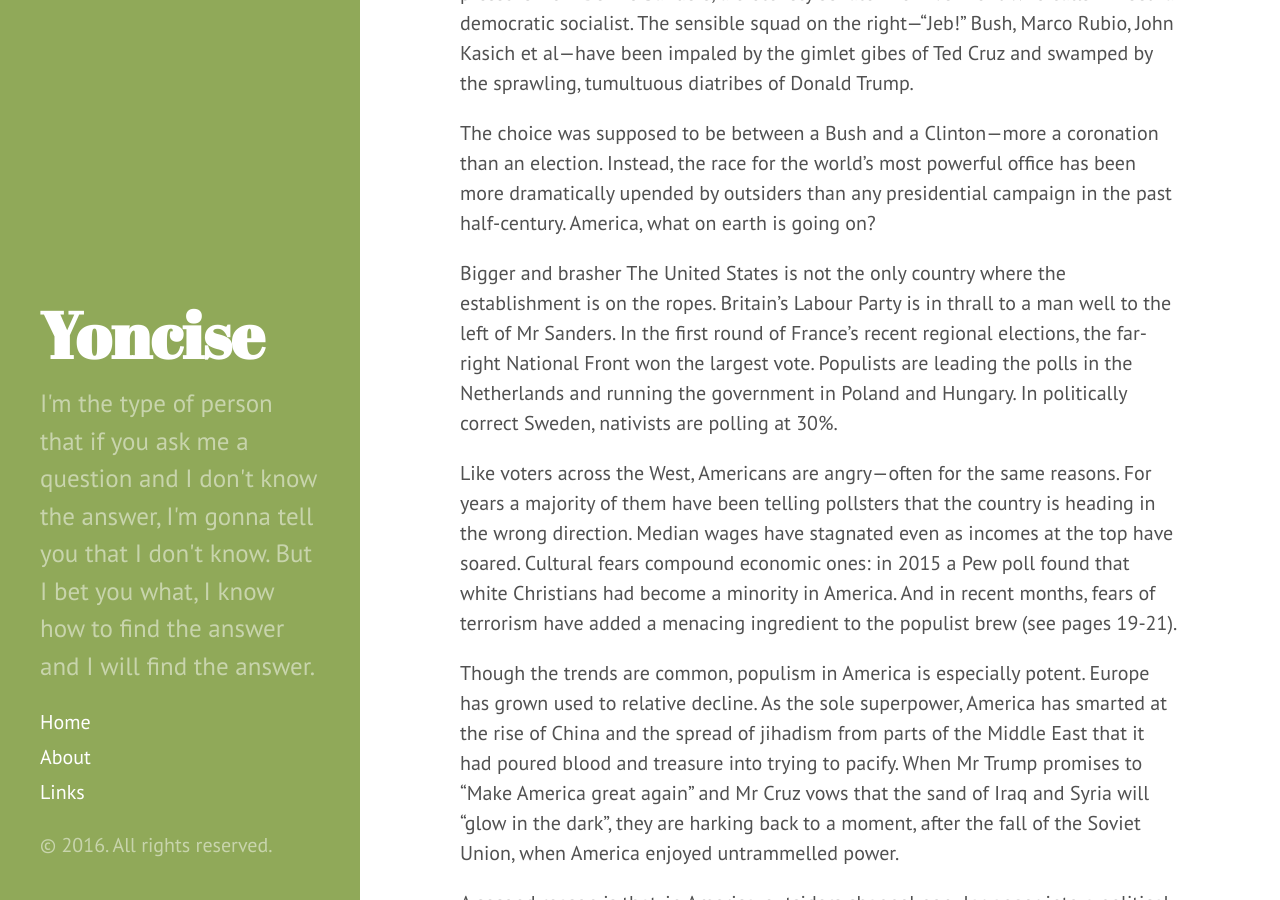
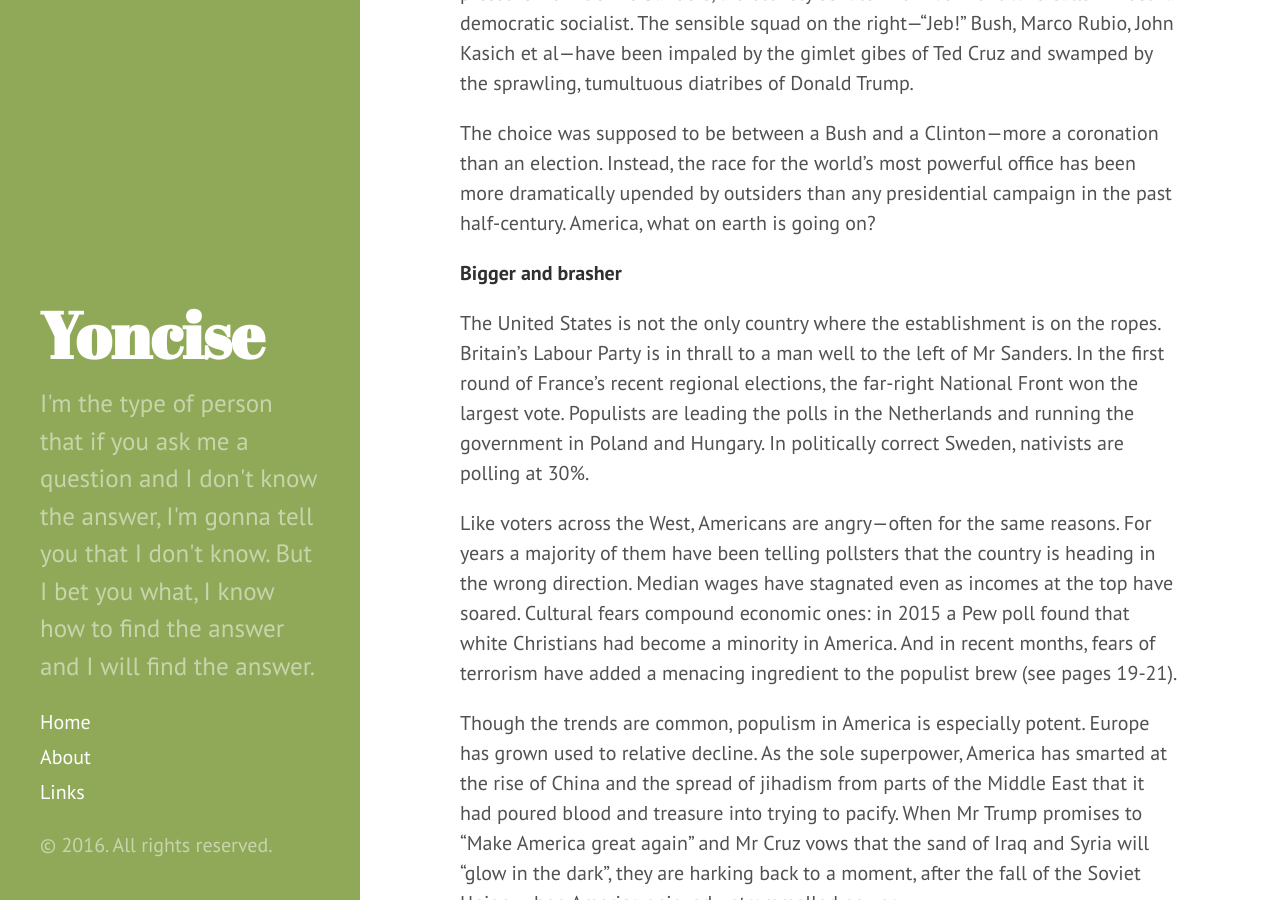
Before and after one commit to yoncise/yoncise.github.io, a Jekyll site: the page built from _posts/2016-02-03-The-brawl-begins.md, in a window 1280 px wide and 900 px high, scrolled down 862 px. Built offline with Jekyll 4.4.1, drawn with Linux system fonts in a browser that asks for light colours; some of the changed text lies outside the part shown.

Commit message:
bold subtitle

```diff
--- a/_posts/2016-02-03-The-brawl-begins.md
+++ b/_posts/2016-02-03-The-brawl-begins.md
@@ -20,7 +20,8 @@ The choice was supposed to be between a Bush and a Clinton—more a coronation t
 most powerful office has been more dramatically upended by outsiders than any presidential campaign in the past half-century. America,
 what on earth is going on?
 
-Bigger and brasher
+__Bigger and brasher__
+
 The United States is not the only country where the establishment is on the ropes. Britain’s Labour Party is in thrall to a man
 well to the left of Mr Sanders. In the first round of France’s recent regional elections, the far-right National Front won the
 largest vote. Populists are leading the polls in the Netherlands and running the government in Poland and Hungary. In politically
@@ -65,7 +66,8 @@ to destroy each other; perhaps what is left of Mr Bush’s $100m war chest will
 now, both populists have a chance of taking the fight to the convention and even, barring a backroom establishment deal, of winning
 the nomination.
 
-The 50:50 nation
+__The 50:50 nation__
+
 That prospect worries this newspaper. Neither Mr Trump nor Mr Cruz offers coherent economics or wise policy. Neither passes the
 test of character. Yet, merely by being on the ballot in November either would come close to the presidency.
 
```
